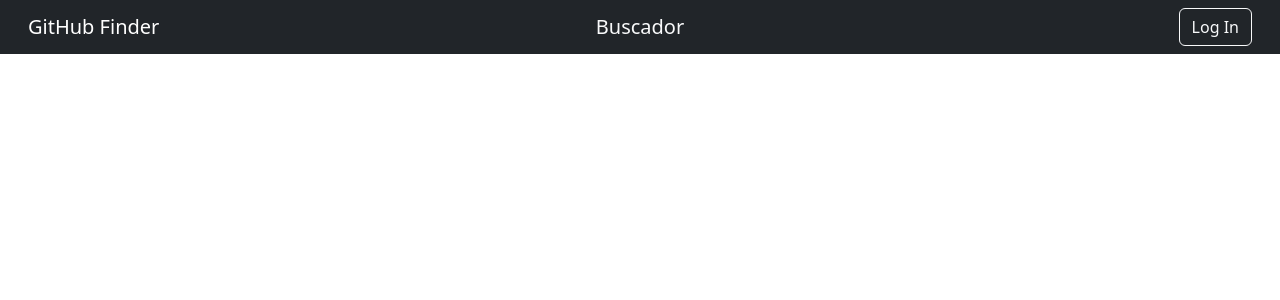
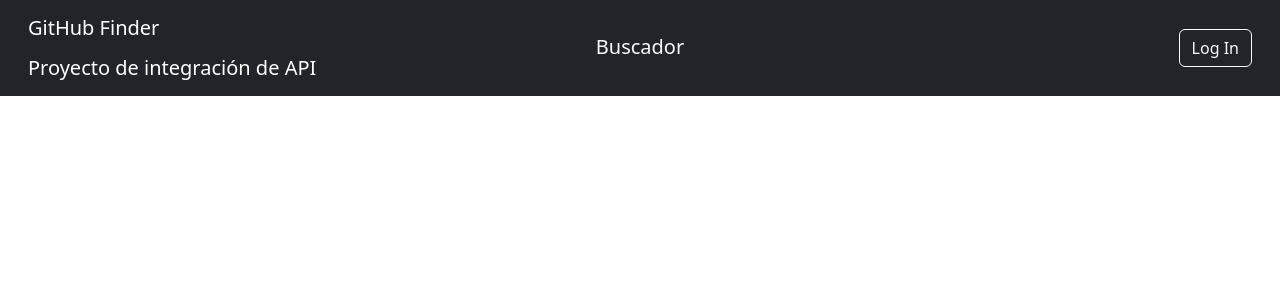
Before and after one commit to fergone03/github-finder, a React (Vite) app in the folder frontend/: page / in a window 1280 px wide. Shown: the top 300 px of the page. Built offline with nearby package versions, Linux system fonts and the light colour scheme.

Commit message:
Mejorar el diseño del encabezado: agregar descripción del proyecto, ajustar el espaciado y aplicar estilos personalizados al enlace del buscador.

```diff
--- a/frontend/src/components/Header.jsx
+++ b/frontend/src/components/Header.jsx
@@ -1,23 +1,29 @@
 // eslint-disable-next-line no-unused-vars
 import React from "react";
 import { Link } from "react-router-dom";
+import styles from "./Header.module.css";
 
 const Header = () => {
   return (
     <nav className="navbar navbar-dark bg-dark px-3">
       <div className="container-fluid d-flex justify-content-between align-items-center">
 
-        {/* Logo alineado a la izquierda */}
+        {/* Logo alineado a la izquierda (inicio) */}
         <div className="col-4 text-start">
-          <a className="navbar-brand">GitHub Finder</a>
+          <div className="d-flex flex-column">
+            <a className="navbar-brand">GitHub Finder</a>
+            <a className="navbar-brand">Proyecto de integración de API</a>
+          </div>
         </div>
 
         {/* "Buscador" centrado */}
         <div className="col-4 text-center">
-          <Link to="/homepage" className="text-light text-decoration-none fs-5">Buscador</Link>
+          <Link to="/homepage" className={`text-light text-decoration-none fs-5 ${styles.navLink}`}>
+            Buscador
+          </Link>
         </div>
 
-        {/* Botón "Log In" alineado a la derecha */}
+        {/* Botón "Log In" alineado a la derecha (fin) */}
         <div className="col-4 text-end">
           <Link to="/login" className="btn btn-outline-light">Log In</Link>
         </div>
--- a/frontend/src/components/Header.module.css
+++ b/frontend/src/components/Header.module.css
@@ -2,7 +2,7 @@
   position: relative;
   display: inline-block;
   text-decoration: none;
-  padding-bottom: 5px;
+  padding-bottom: 3px; /* Reduce el espacio entre el texto y la línea */
   color: white; /* Ajusta el color según tu diseño */
 }
 
@@ -11,7 +11,7 @@
   position: absolute;
   width: 100%;
   height: 2px;
-  bottom: 0;
+  bottom: -2px; /* Acerca la línea al texto */
   left: 0;
   background-color: white;
   transform: scaleX(0);
```
